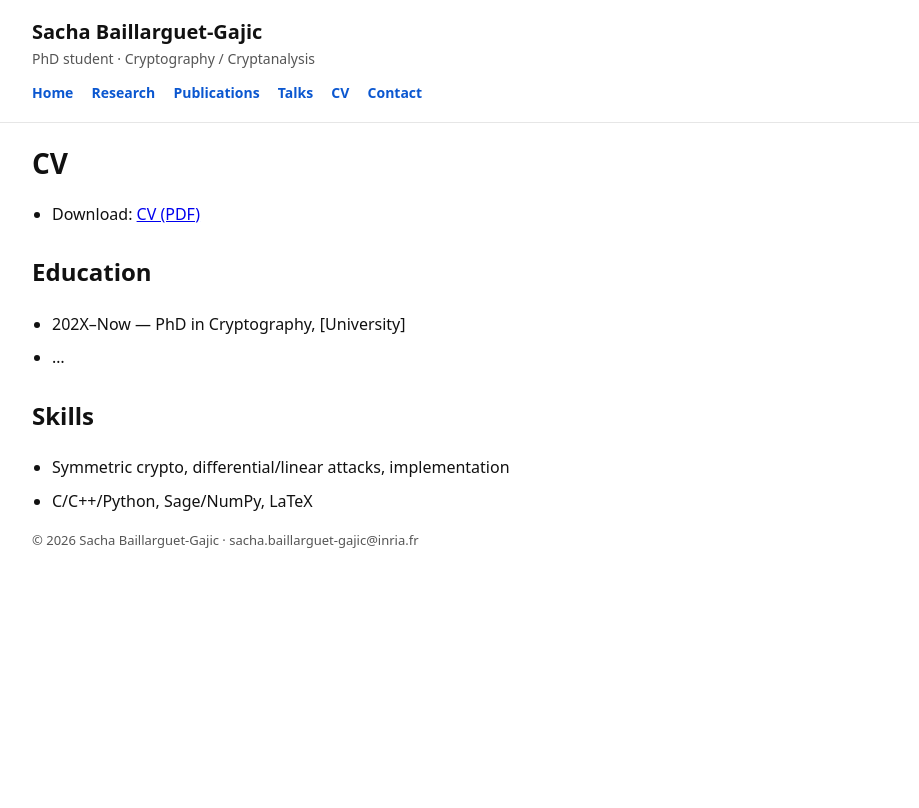
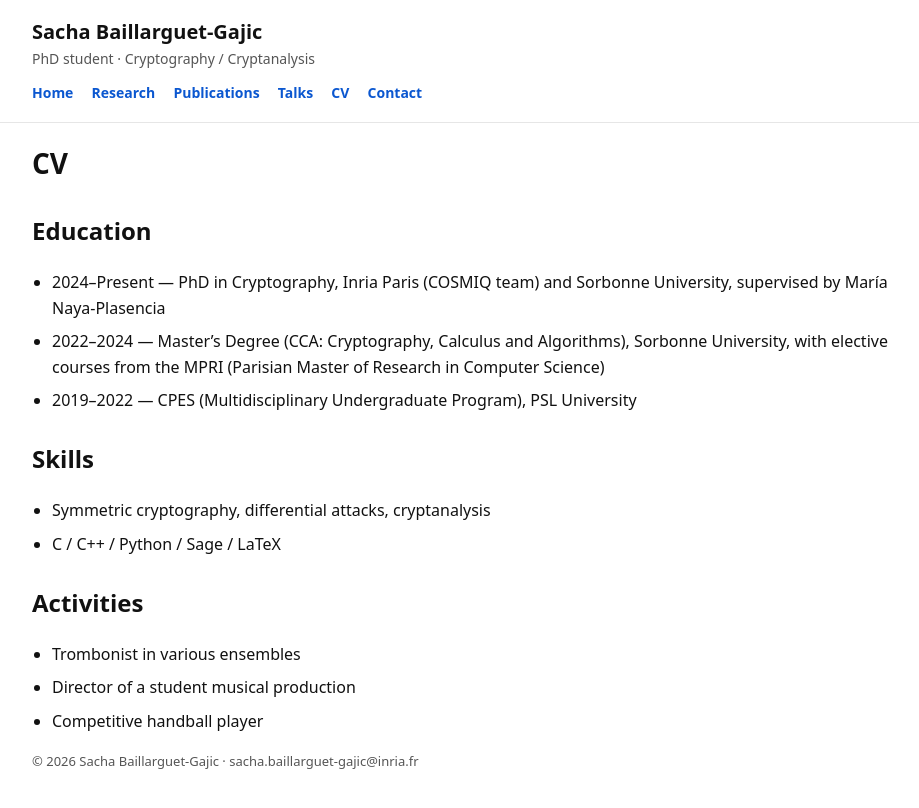
Before and after one commit to SachaBG/sachabg.github.io, a Jekyll site: the page built from cv.md, in a window 1280 px wide. Shown: the top 808 px of the page, without its empty margins (166-1085 px from the left). Built offline with Jekyll 4.4.1, drawn with Linux system fonts in a browser that asks for light colours.

Commit message:
Update cv.md

```diff
--- a/cv.md
+++ b/cv.md
@@ -3,12 +3,16 @@ title: CV
 layout: page
 ---
 
-- Download: [CV (PDF)](/assets/cv.pdf)
-
 ## Education
-- 202X–Now — PhD in Cryptography, [University]
-- …
+- 2024–Present — PhD in Cryptography, Inria Paris (COSMIQ team) and Sorbonne University, supervised by María Naya-Plasencia
+- 2022–2024 — Master’s Degree (CCA: Cryptography, Calculus and Algorithms), Sorbonne University, with elective courses from the MPRI (Parisian Master of Research in Computer Science)
+- 2019–2022 — CPES (Multidisciplinary Undergraduate Program), PSL University
 
 ## Skills
-- Symmetric crypto, differential/linear attacks, implementation
-- C/C++/Python, Sage/NumPy, LaTeX
+- Symmetric cryptography, differential attacks, cryptanalysis
+- C / C++ / Python / Sage / LaTeX
+
+## Activities
+- Trombonist in various ensembles
+- Director of a student musical production
+- Competitive handball player
```
